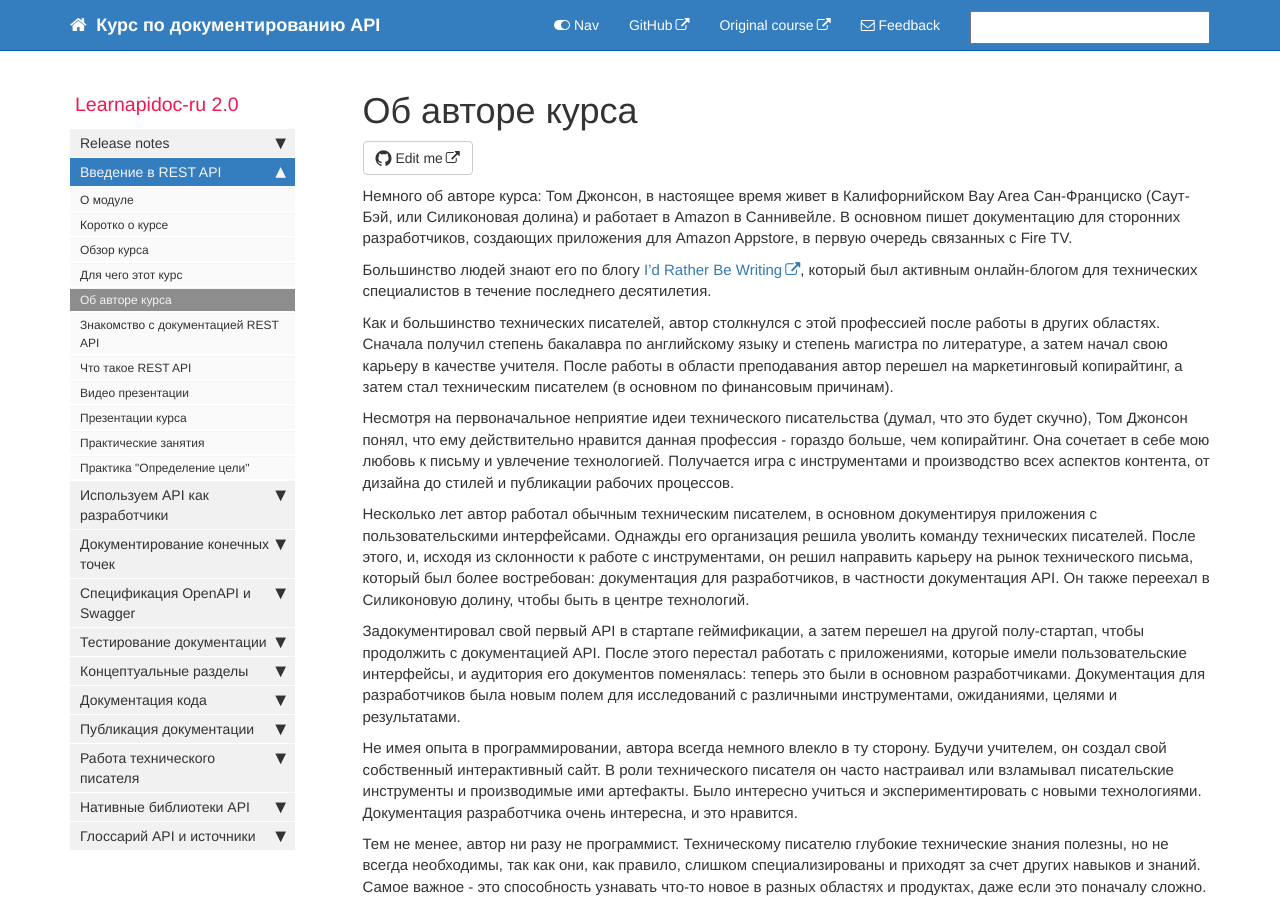
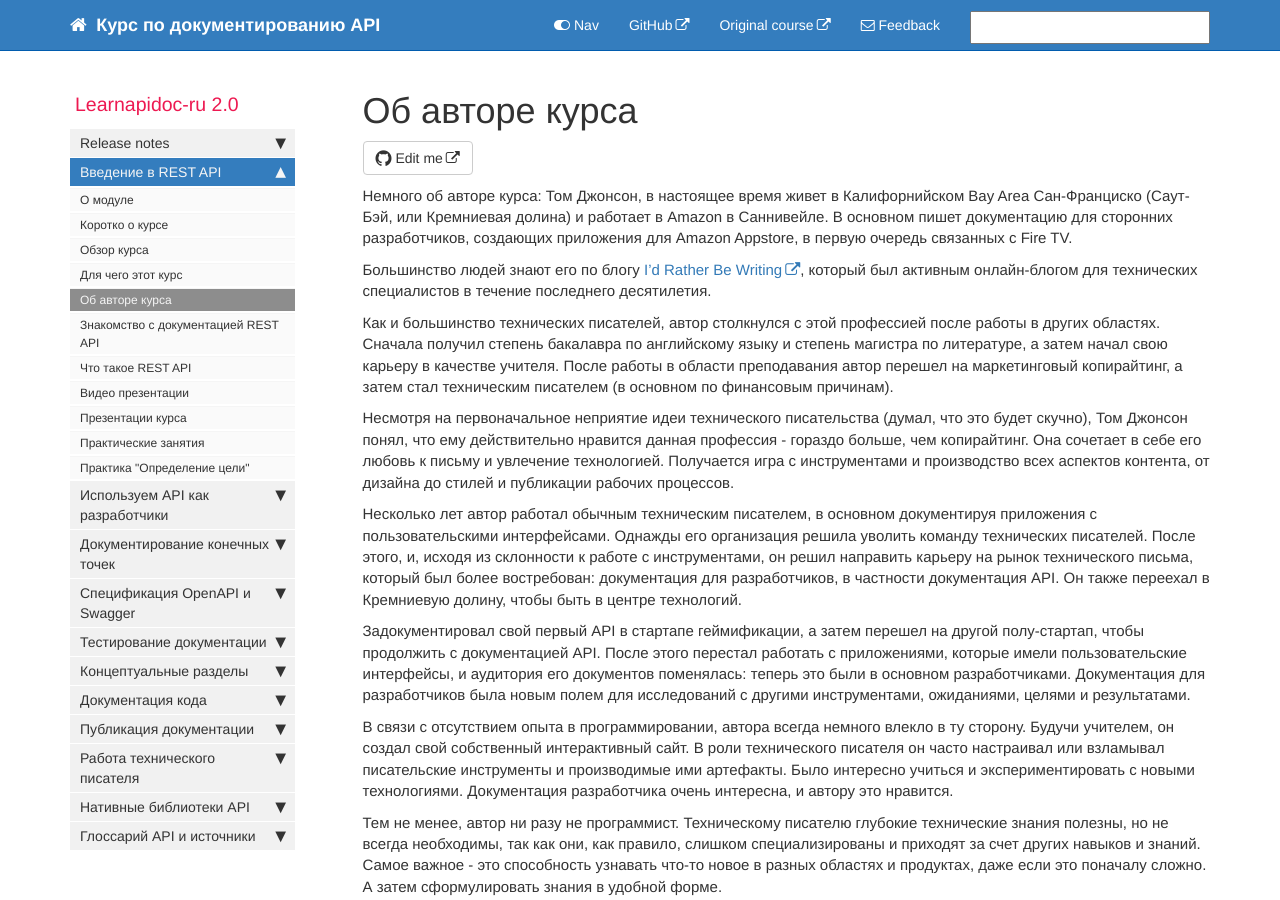
Before and after one commit to Starkovden/Starkovden.github.io, a Jekyll site: the page built from pages/introduction-rest-api/about-the-author.md, in a window 1280 px wide and 900 px high. Built offline with Jekyll 4.4.1, drawn with Linux system fonts in a browser that asks for light colours; nearby versions of some CDN libraries; comment, search, counter and statistics services are not loaded.

Commit message:
Update about-the-author.md
Мелкие правки неточностей и стилистики. Огромное спасибо за этот проект!

```diff
--- a/pages/introduction-rest-api/about-the-author.md
+++ b/pages/introduction-rest-api/about-the-author.md
@@ -7,19 +7,19 @@ permalink: about-the-author.html
 folder: introduction-rest-api
 ---
 
-Немного об авторе курса: Том Джонсон,  в настоящее время живет в Калифорнийском Bay Area Сан-Франциско (Саут-Бэй, или Силиконовая долина) и работает в Amazon в Саннивейле. В основном пишет документацию для сторонних разработчиков, создающих приложения для Amazon Appstore, в первую очередь связанных с Fire TV.
+Немного об авторе курса: Том Джонсон,  в настоящее время живет в Калифорнийском Bay Area Сан-Франциско (Саут-Бэй, или Кремниевая долина) и работает в Amazon в Саннивейле. В основном пишет документацию для сторонних разработчиков, создающих приложения для Amazon Appstore, в первую очередь связанных с Fire TV.
 
 Большинство людей знают его по блогу  [I’d Rather Be Writing](https://idratherbewriting.com/), который был активным онлайн-блогом для технических специалистов в течение последнего десятилетия.
 
 Как и большинство технических писателей, автор столкнулся с этой профессией после работы в других областях. Сначала получил степень бакалавра по английскому языку и степень магистра по литературе, а затем начал свою карьеру в качестве учителя. После работы в области преподавания автор перешел на маркетинговый копирайтинг, а затем стал техническим писателем (в основном по финансовым причинам).
 
-Несмотря на первоначальное неприятие идеи технического писательства (думал, что это будет скучно), Том Джонсон понял, что ему действительно нравится данная профессия - гораздо больше, чем копирайтинг. Она сочетает в себе мою любовь к письму и увлечение технологией. Получается игра с инструментами и производство всех аспектов контента, от дизайна до стилей и публикации рабочих процессов.
+Несмотря на первоначальное неприятие идеи технического писательства (думал, что это будет скучно), Том Джонсон понял, что ему действительно нравится данная профессия - гораздо больше, чем копирайтинг. Она сочетает в себе его любовь к письму и увлечение технологией. Получается игра с инструментами и производство всех аспектов контента, от дизайна до стилей и публикации рабочих процессов.
 
-Несколько лет автор работал обычным техническим писателем, в основном документируя приложения с пользовательскими интерфейсами. Однажды его организация решила уволить команду технических писателей. После этого, и, исходя из склонности к работе с инструментами, он решил направить карьеру на рынок технического письма, который был более востребован: документация для разработчиков, в частности документация API. Он также переехал в Силиконовую долину, чтобы быть в центре технологий.
+Несколько лет автор работал обычным техническим писателем, в основном документируя приложения с пользовательскими интерфейсами. Однажды его организация решила уволить команду технических писателей. После этого, и, исходя из склонности к работе с инструментами, он решил направить карьеру на рынок технического письма, который был более востребован: документация для разработчиков, в частности документация API. Он также переехал в Кремниевую долину, чтобы быть в центре технологий.
 
-Задокументировал свой первый API в стартапе геймификации, а затем перешел на другой полу-стартап, чтобы продолжить с документацией API. После этого перестал работать с приложениями, которые имели пользовательские интерфейсы, и аудитория его документов поменялась: теперь это были в основном разработчиками. Документация для разработчиков была новым полем для исследований с различными инструментами, ожиданиями, целями и результатами.
+Задокументировал свой первый API в стартапе геймификации, а затем перешел на другой полу-стартап, чтобы продолжить с документацией API. После этого перестал работать с приложениями, которые имели пользовательские интерфейсы, и аудитория его документов поменялась: теперь это были в основном разработчиками. Документация для разработчиков была новым полем для исследований с другими инструментами, ожиданиями, целями и результатами.
 
-Не имея опыта в программировании, автора всегда немного влекло в ту сторону. Будучи учителем, он создал свой собственный интерактивный сайт. В роли технического писателя он часто настраивал или взламывал писательские инструменты и производимые ими артефакты. Было интересно учиться и экспериментировать с новыми технологиями. Документация разработчика очень интересна, и это нравится.
+В связи с отсутствием опыта в программировании, автора всегда немного влекло в ту сторону. Будучи учителем, он создал свой собственный интерактивный сайт. В роли технического писателя он часто настраивал или взламывал писательские инструменты и производимые ими артефакты. Было интересно учиться и экспериментировать с новыми технологиями. Документация разработчика очень интересна, и автору это нравится.
 
 Тем не менее, автор ни разу не программист. Техническому писателю глубокие технические знания полезны, но не всегда необходимы, так как они, как правило, слишком специализированы и приходят за счет других навыков и знаний. Самое важное - это способность узнавать что-то новое в разных областях и продуктах, даже если это поначалу сложно. А затем сформулировать знания в удобной форме.
 
```
